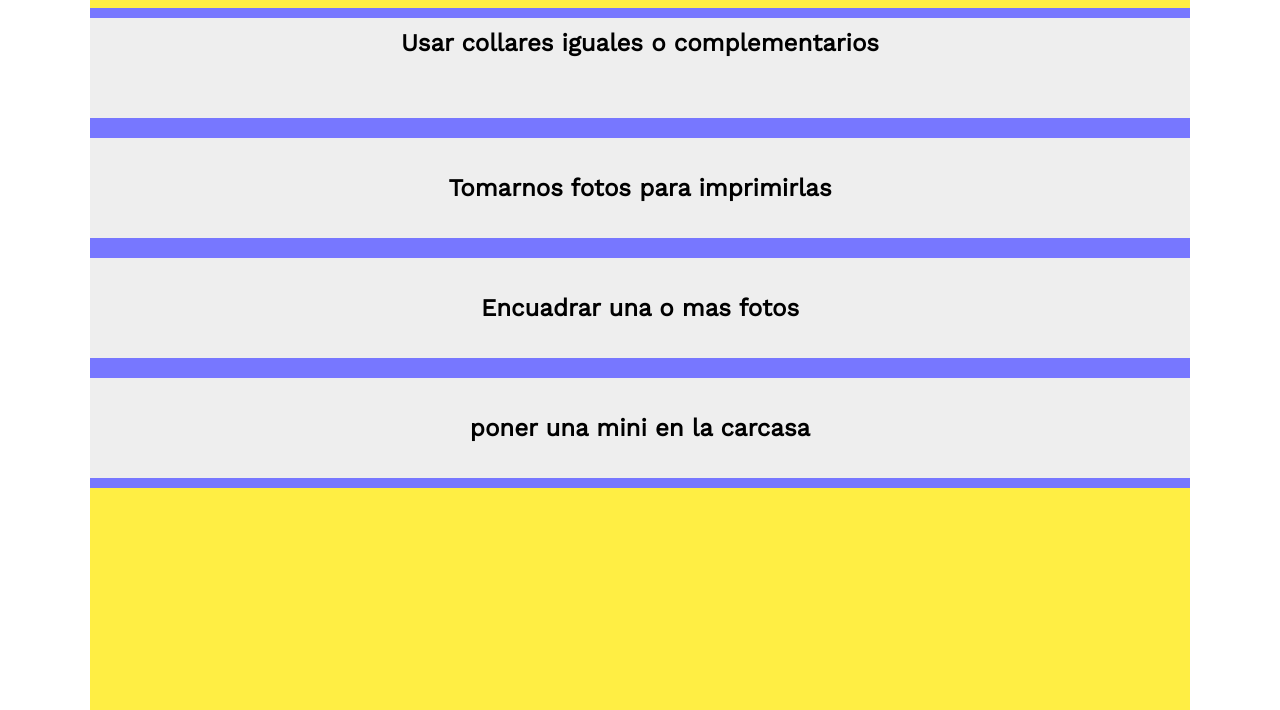
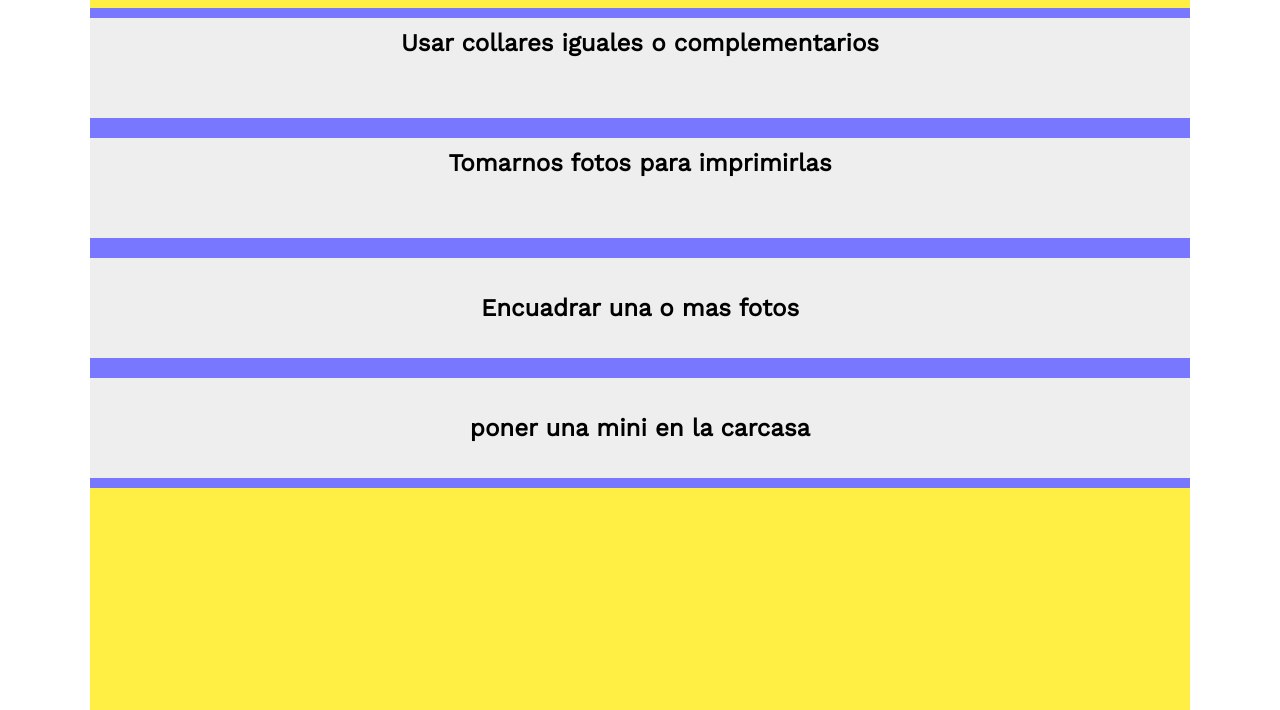
Before and after one commit to AndresFts/mia-morcito, a plain HTML site: page index.html in a window 1280 px wide. Shown: the part 90-800 px from the top of the page. Drawn offline with nearby package versions, Linux system fonts and the light colour scheme; a web font is replaced by a local one.

Commit message:
Add files via upload

```diff
--- a/css/styles.css
+++ b/css/styles.css
@@ -40,3 +40,7 @@ header{
 #caja1{
     line-height: 50px
 }
+
+#caja2{
+    line-height: 50px;
+}
```
